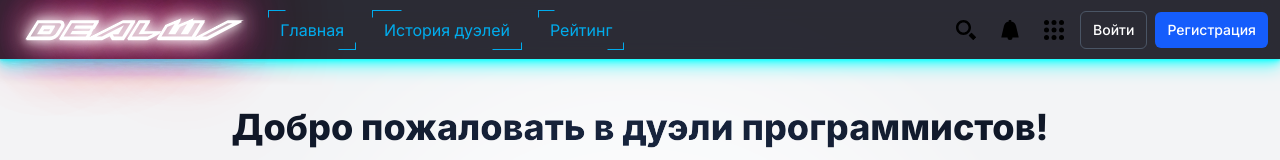
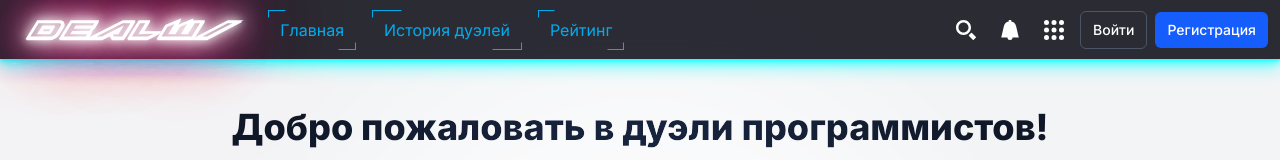
Before and after one commit to Yolonge/TestAI, a Next.js app in the folder frontend-react/: page / in a window 1280 px wide. Shown: the top 160 px of the page. Built offline with nearby package versions, Linux system fonts and the light colour scheme.

Commit message:
white svg

```diff
--- a/frontend-react/src/components/Navbar.tsx
+++ b/frontend-react/src/components/Navbar.tsx
@@ -42,7 +42,7 @@ export default function Navbar() {
             onClick={toggleMenu}
             aria-label="Меню приложения"
           >
-            <svg className="w-5 h-5" fill="currentColor" fillRule="evenodd" viewBox="0 0 20 20">
+            <svg className="w-5 h-5" fill="white" fillRule="evenodd" viewBox="0 0 20 20">
               <title>Меню</title>
               <path d="M0 0h20v2H0zm0 6h20v2H0zm0 6h20v2H0z" />
             </svg>
@@ -62,7 +62,7 @@ export default function Navbar() {
               className="flex items-center p-2 rounded-full hover:bg-gray-800"
               aria-label="Профиль пользователя"
             >
-              <svg className="w-6 h-6" viewBox="0 0 24 24">
+              <svg className="w-6 h-6" viewBox="0 0 24 24" fill="white">
                 <title>Пользователь</title>
                 <path d="M12 0C5.4 0 0 5.4 0 12s5.4 12 12 12 12-5.4 12-12S18.6 0 12 0zm0 4.6c2.8 0 5 2.2 5 5s-2.2 5-5 5-5-2.2-5-5 2.2-5 5-5zm7 14.5c-1.8 1.8-4.3 2.9-7 2.9s-5.2-1.1-7-2.9v-1.6c0-1.3.7-2 2-2h10c1.3 0 2 .7 2 2v1.6z" />
               </svg>
@@ -104,7 +104,7 @@ export default function Navbar() {
           <ul className="flex items-center">
             <li className="px-1">
               <button className="p-2 rounded-full hover:bg-gray-800" type="button" aria-label="Поиск">
-                <svg className="w-5 h-5" viewBox="0 0 16 16" fillRule="evenodd">
+                <svg className="w-5 h-5" viewBox="0 0 16 16" fill="white" fillRule="evenodd">
                   <title>Поиск</title>
                   <path d="M6 2c2.2 0 4 1.8 4 4s-1.8 4-4 4-4-1.8-4-4 1.8-4 4-4zm0-2C2.7 0 0 2.7 0 6s2.7 6 6 6 6-2.7 6-6-2.7-6-6-6zm10 13.8L13.8 16l-3.6-3.6 2.2-2.2z" />
                   <path d="M16 13.8L13.8 16l-3.6-3.6 2.2-2.2z" />
@@ -113,7 +113,7 @@ export default function Navbar() {
             </li>
             <li className="px-1">
               <button className="p-2 rounded-full hover:bg-gray-800" type="button" aria-label="Уведомления">
-                <svg className="w-5 h-5" viewBox="0 0 16 16">
+                <svg className="w-5 h-5" viewBox="0 0 16 16" fill="white">
                   <title>Уведомления</title>
                   <path d="M9 1.11V0H7v1.11A5.022 5.022 0 0 0 3.1 4.9L1 14h5a2 2 0 0 0 4 0h5l-2.1-9.1A5.022 5.022 0 0 0 9 1.11z" />
                 </svg>
@@ -121,7 +121,7 @@ export default function Navbar() {
             </li>
             <li className="px-1">
               <button className="p-2 rounded-full hover:bg-gray-800" type="button" aria-label="Приложения">
-                <svg className="w-5 h-5" viewBox="0 0 16 16">
+                <svg className="w-5 h-5" viewBox="0 0 16 16" fill="white">
                   <title>Приложения</title>
                   <circle cx="2" cy="2" r="2" />
                   <circle cx="8" cy="2" r="2" />
@@ -143,7 +143,7 @@ export default function Navbar() {
                     className="flex items-center p-2 rounded-full hover:bg-gray-800"
                     aria-label="Профиль пользователя"
                   >
-                    <svg className="w-6 h-6" viewBox="0 0 24 24">
+                    <svg className="w-6 h-6" viewBox="0 0 24 24" fill="white">
                       <title>Пользователь</title>
                       <path d="M12 0C5.4 0 0 5.4 0 12s5.4 12 12 12 12-5.4 12-12S18.6 0 12 0zm0 4.6c2.8 0 5 2.2 5 5s-2.2 5-5 5-5-2.2-5-5 2.2-5 5-5zm7 14.5c-1.8 1.8-4.3 2.9-7 2.9s-5.2-1.1-7-2.9v-1.6c0-1.3.7-2 2-2h10c1.3 0 2 .7 2 2v1.6z" />
                     </svg>
```
